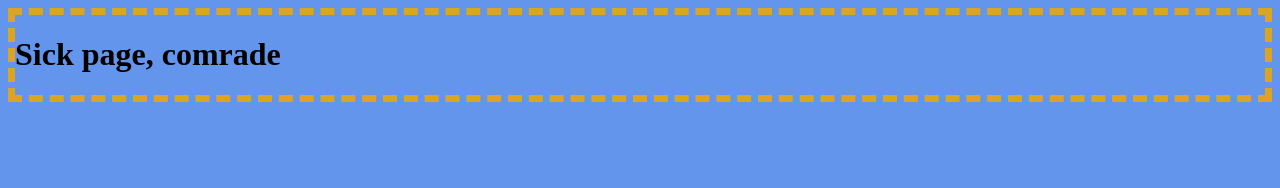
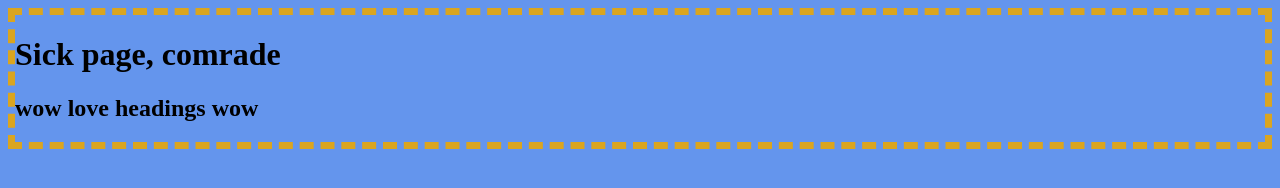
Before and after one commit to darshanasen/gitney-spears, a plain HTML site: page index.html in a window 1280 px wide. Drawn offline with Linux system fonts and the light colour scheme.

Commit message:
add sub-heading

```diff
--- a/index.html
+++ b/index.html
@@ -11,6 +11,7 @@
     <!-- Adding a header! -->
     <header>
         <h1>Sick page, comrade</h1>
+        <h2>wow love headings wow</h2>
     </header>
 </body>
 </html>
```
